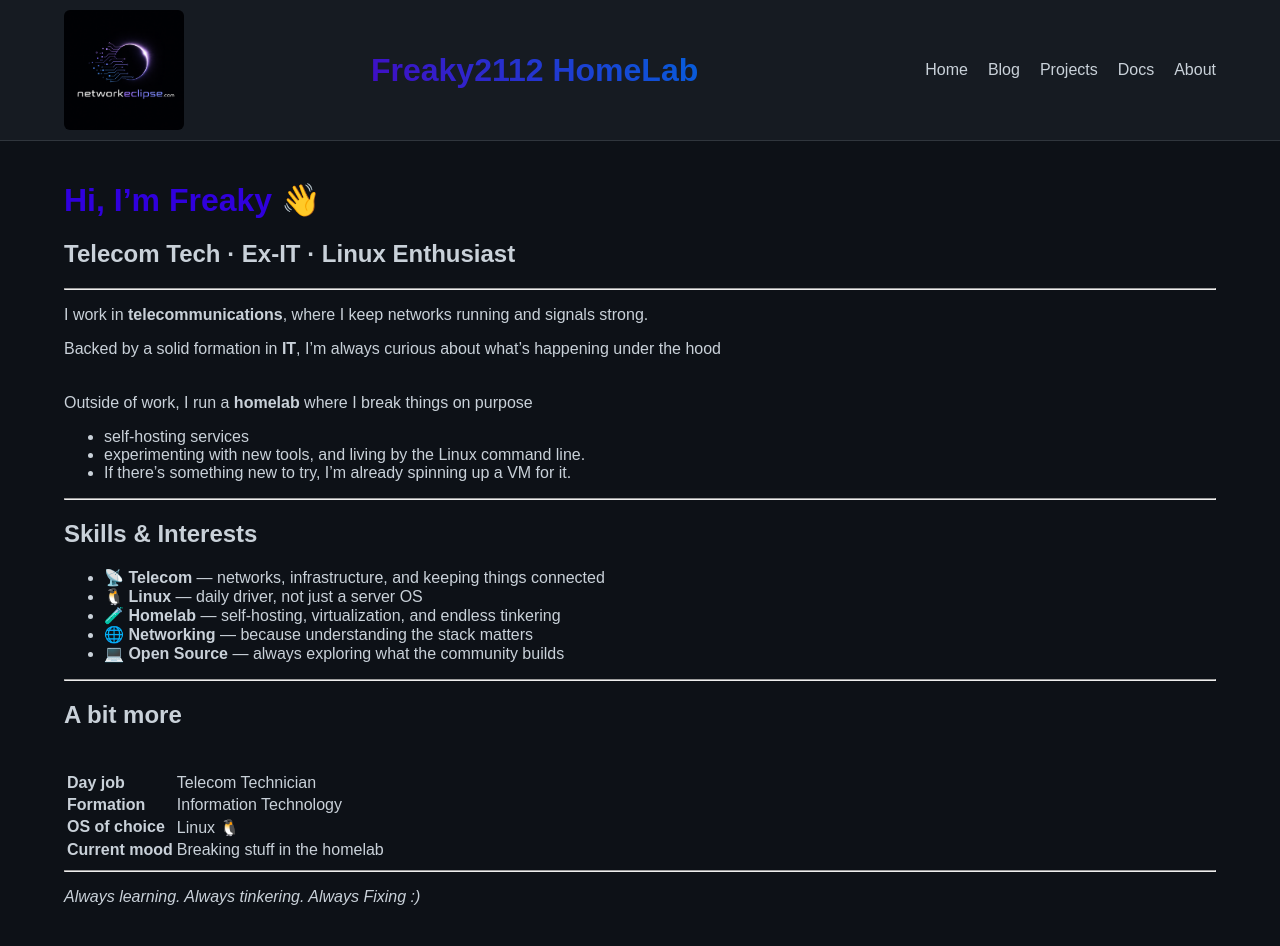
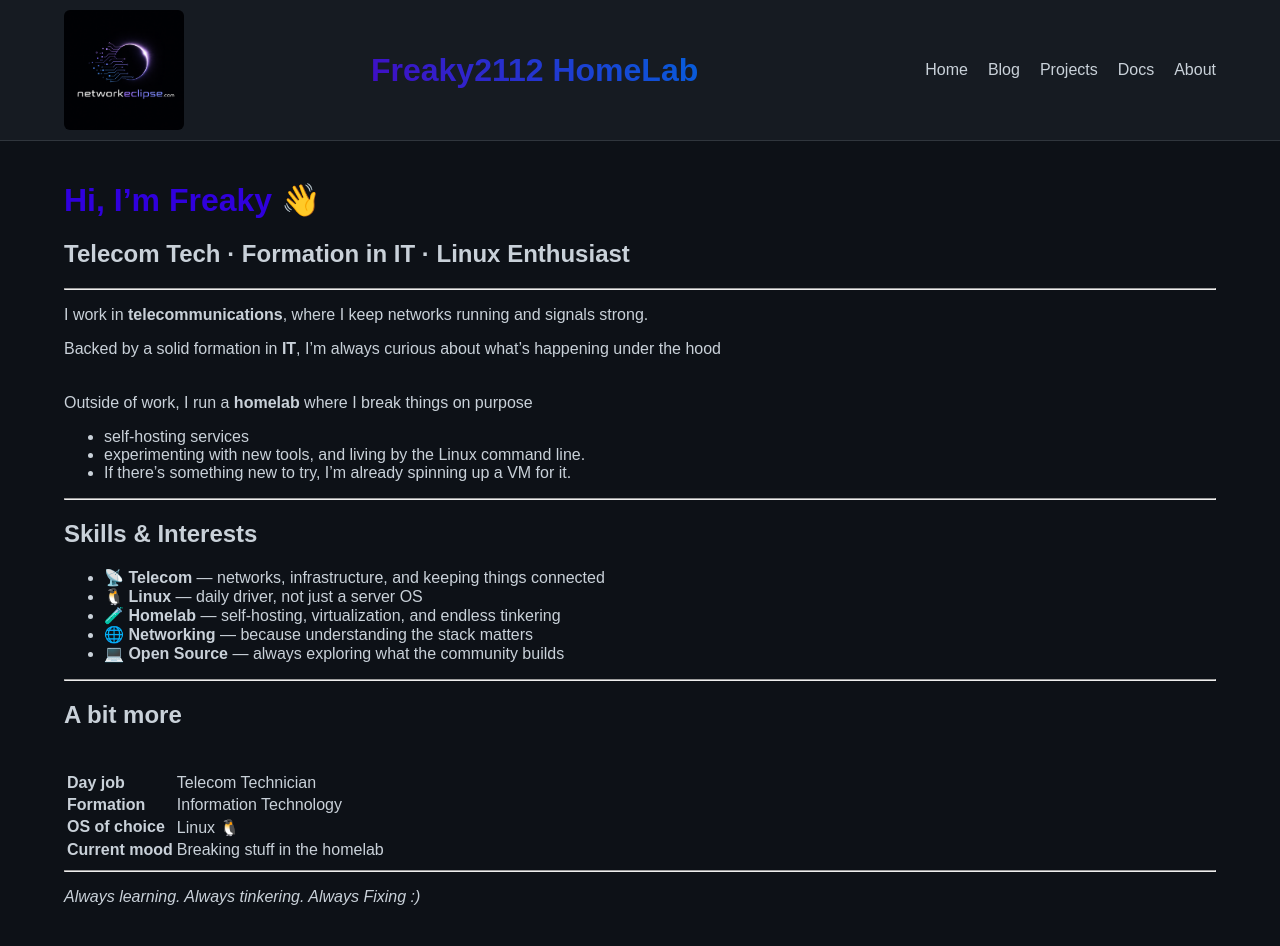
Before and after one commit to Freaky2112/freaky2112.github.io, a Jekyll site: the page built from about.md, in a window 1280 px wide. Built offline with Jekyll 4.4.1, drawn with Linux system fonts in a browser that asks for light colours.

Commit message:
edit about

```diff
--- a/about.md
+++ b/about.md
@@ -6,14 +6,14 @@ permalink: /about/
 
 # Hi, I'm Freaky 👋
 
-## **Telecom Tech · Ex-IT · Linux Enthusiast**
+## **Telecom Tech · Formation in IT · Linux Enthusiast**
 
 ---
 
 I work in **telecommunications**, where I keep networks running and signals strong.
 
 Backed by a solid formation in **IT**, I'm always curious about what's happening under the hood \
-\
+<!--I'm  always ready to pull wire at work or at home the bigger the more fun i have :) -->\
 \
 Outside of work, I run a **homelab** where I break things on purpose
 - self-hosting services
```
